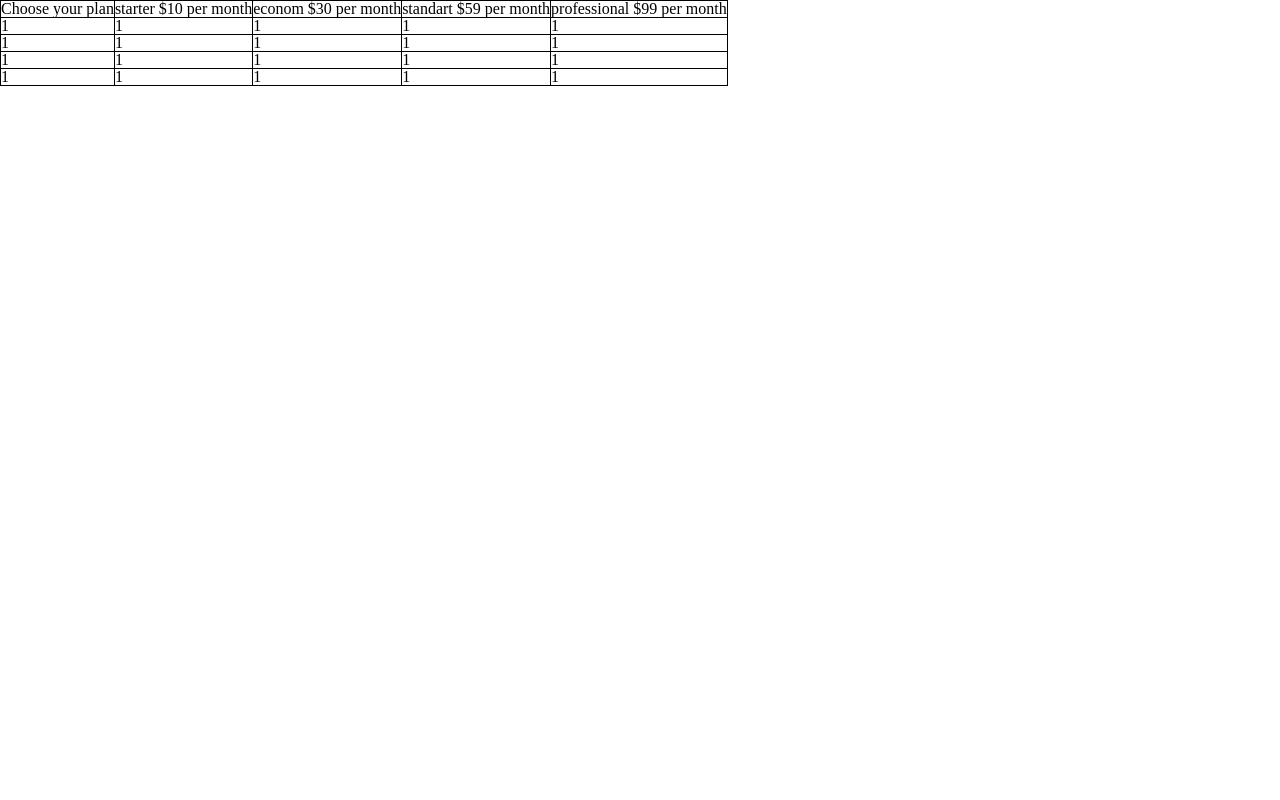
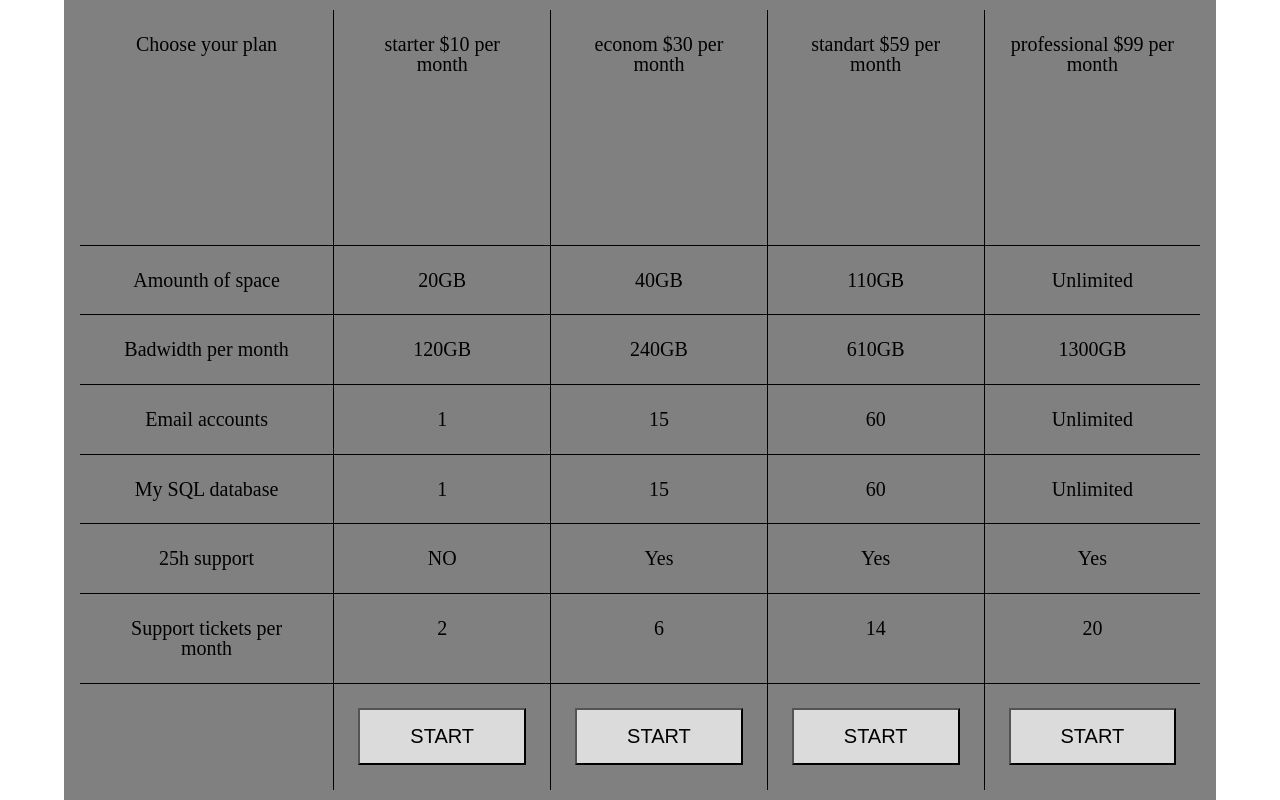
Before and after one commit to alebasix/table, a plain HTML site: page index.html in a window 1280 px wide. Drawn offline with Linux system fonts and the light colour scheme.

Commit message:
half done

```diff
--- a/index.html
+++ b/index.html
@@ -9,6 +9,7 @@
   <link rel="stylesheet" href="style.css">
 </head>
 <body>
+  <article>
   <table>
     <tbody id="table">
       <tr>
@@ -19,36 +20,57 @@
       <td>professional $99 per month</td>
     </tr>
         <tr>
-        <td>1</td>
-      <td>1</td>
-      <td>1</td>
-      <td>1</td>
-      <td>1</td>
+        <td>Amounth of space</td>
+      <td>20GB</td>
+      <td>40GB</td>
+      <td>110GB</td>
+      <td>Unlimited</td>
 
     </tr>
         <tr>
-        <td>1</td>
-      <td>1</td>
-      <td>1</td>
-      <td>1</td>
-      <td>1</td>
+        <td>Badwidth per month</td>
+      <td>120GB</td>
+      <td>240GB</td>
+      <td>610GB</td>
+      <td>1300GB</td>
 
     </tr>
         <tr>
-        <td>1</td>
+        <td>Email accounts</td>
       <td>1</td>
-      <td>1</td>
-      <td>1</td>
-      <td>1</td>
+      <td>15</td>
+      <td>60</td>
+      <td>Unlimited</td>
     </tr>
         <tr>
-        <td>1</td>
+        <td>My SQL database</td>
       <td>1</td>
-      <td>1</td>
-      <td>1</td>
-      <td>1</td>
+      <td>15</td>
+      <td>60</td>
+      <td>Unlimited</td>
     </tr>
+    <tr>
+      <td>25h support</td>
+    <td>NO</td>
+    <td>Yes</td>
+    <td>Yes</td>
+    <td>Yes</td>
+  </tr>
+  <td>Support tickets per month</td>
+  <td>2</td>
+  <td>6</td>
+  <td>14</td>
+  <td>20</td>
+</tr>
+<tr>
+<td></td>
+  <td><button>START</button></td>
+  <td><button>START</button></td>
+  <td><button>START</button></td>
+  <td><button>START</button></td>
+</tr>
     </tbody>
 </table>
+</article>
 </body>
 </html>
--- a/style.css
+++ b/style.css
@@ -1,10 +1,49 @@
 * {
   box-sizing: border-box;
 }
-#table {
 
+
+article {
+  background-color: grey;
+  height: 100vh;
+  width: 90vw;
+  margin-left: auto;
+  margin-right: auto;
 }
 
-td,tr {
+table{
+margin-left: auto;
+margin-right: auto;
+height: 100vh;
+width: 99%;
+border: 10px solid transparent;
+}
+
+td,
+tr {
   border: 1px solid black;
+  text-align: center;
+  padding: 3vh;
+  font-size: 20px;
 }
+
+tbody>tr>td:nth-child(1) {
+  width: 30%;
+  /* Все по вертикали 1 колонка */
+  }
+
+  tbody tr:nth-child(8n+1) {
+    height: 30vh;
+    /* Все по горизонтали 1 колонка */
+  }
+
+
+  tbody tr:nth-child(1n) td:first-child() {
+ background-color: black;
+  }
+  button {
+    font-size: 20px;
+    background-color: #dbdbdb;
+    padding: 15px 50px ;
+    /* возможный вариант кнопки */
+  }
```
